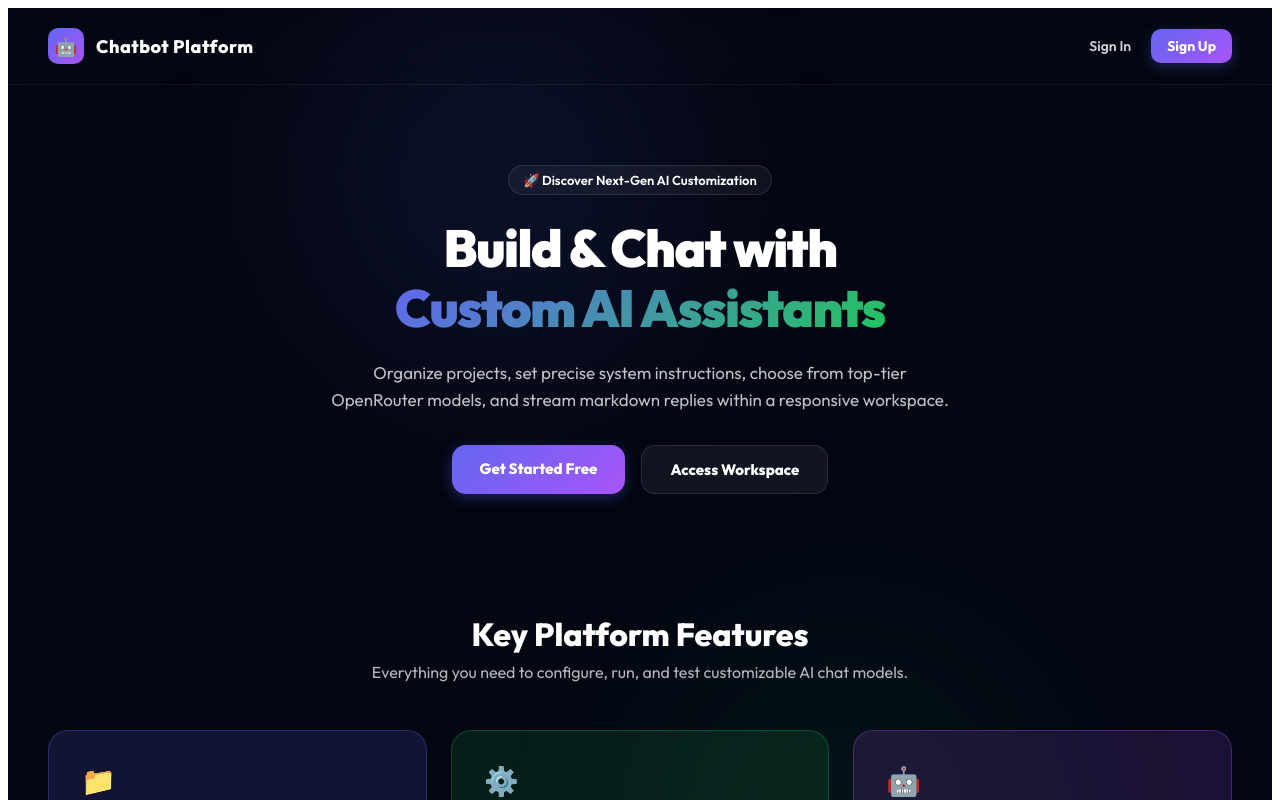
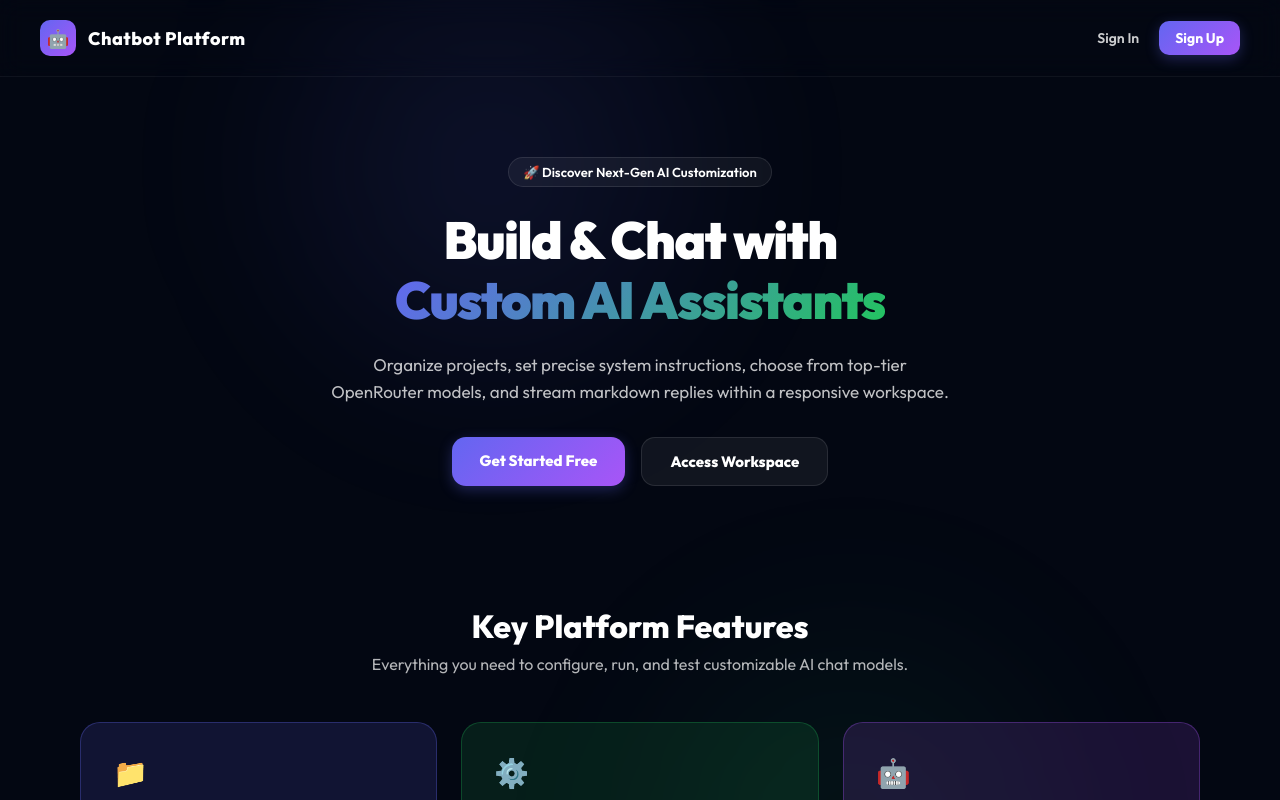
Before and after one commit to bhuvangujjarbhuvan-ctrl/chatbot-platform, a React (Vite) app in the folder frontend/: page / in a window 1280 px wide. Shown: the top 800 px of the page. Built offline with nearby package versions, Linux system fonts and the light colour scheme; no server answers.

Commit message:
fix: reset body margins and padding to remove gap on top and right edges

```diff
--- a/frontend/src/index.css
+++ b/frontend/src/index.css
@@ -1,4 +1,17 @@
 @import url('https://fonts.googleapis.com/css2?family=Outfit:wght@300;400;500;600;700;800;900&display=swap');
+
+* {
+  margin: 0;
+  padding: 0;
+  box-sizing: border-box;
+}
+
+body {
+  margin: 0;
+  padding: 0;
+  background-color: #030712;
+}
+
 
 .app-shell {
   min-height: 100vh;
```
